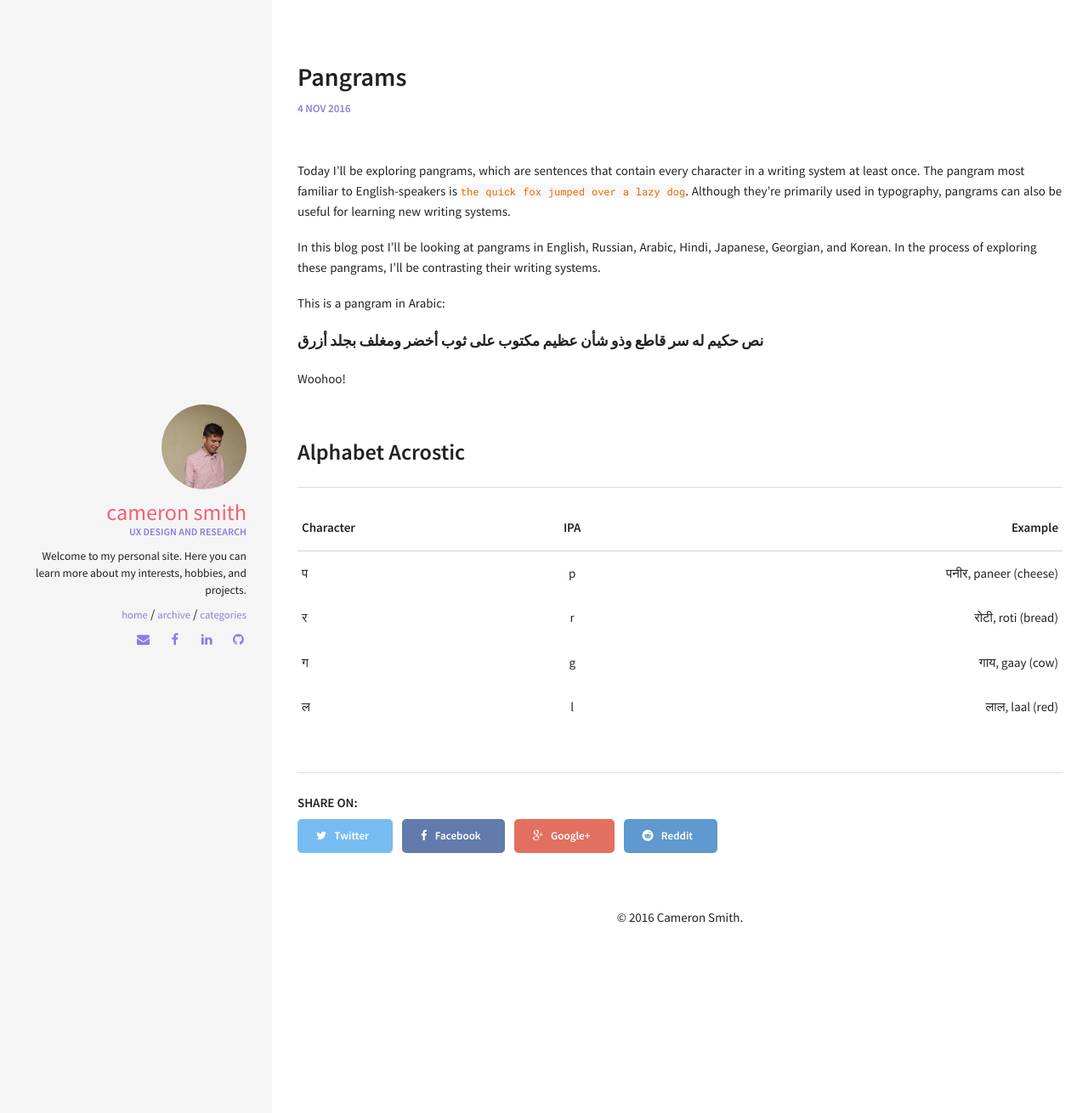
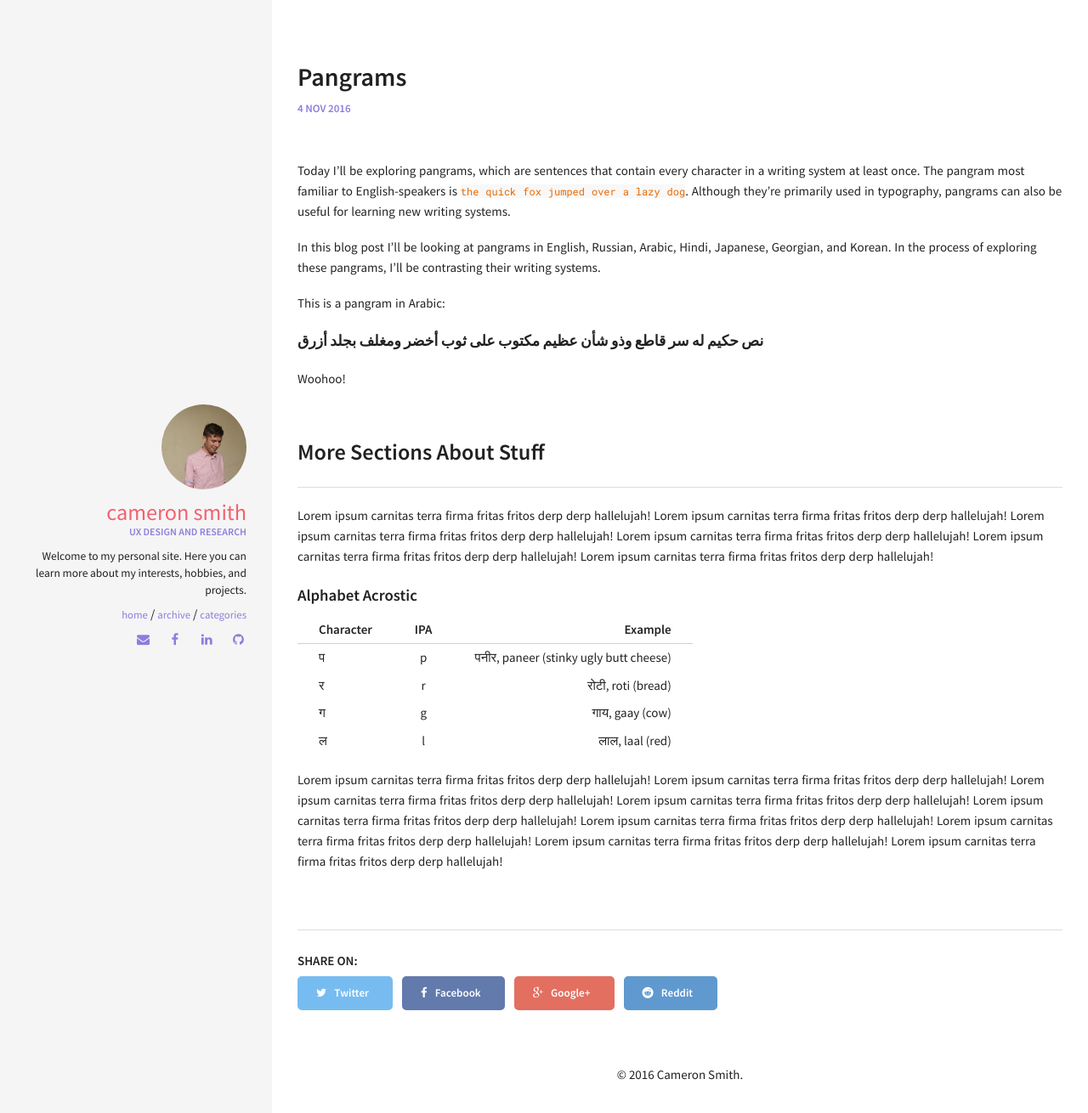
Before and after one commit to camoverride/camoverride.github.io, a Jekyll site: the page built from _posts/2016-11-04-pangrams.md, in a window 1280 px wide. Shown: the top 1310 px of the page at 85% size. Built offline with Jekyll 4.4.1, drawn with Linux system fonts in a browser that asks for light colours.

Commit message:
changed css, improved table alignment

```diff
--- a/_posts/2016-11-04-pangrams.md
+++ b/_posts/2016-11-04-pangrams.md
@@ -16,11 +16,17 @@ This is a pangram in Arabic:
 
 Woohoo!
 
-## Alphabet Acrostic
+## More Sections About Stuff
+
+Lorem ipsum carnitas terra firma fritas fritos derp derp hallelujah! Lorem ipsum carnitas terra firma fritas fritos derp derp hallelujah! Lorem ipsum carnitas terra firma fritas fritos derp derp hallelujah! Lorem ipsum carnitas terra firma fritas fritos derp derp hallelujah! Lorem ipsum carnitas terra firma fritas fritos derp derp hallelujah! Lorem ipsum carnitas terra firma fritas fritos derp derp hallelujah!
+
+<h4>Alphabet Acrostic</h4>
 
 | Character | IPA | Example |
 |:--------|:-------:|--------:|
-| प       | p       | पनीर, paneer (cheese)   |
+| प       | p       | पनीर, paneer (stinky ugly butt cheese)   |
 | र       | r       | रोटी, roti (bread)   |
 | ग       | g       | गाय, gaay (cow)   |
 | ल       | l      | लाल, laal (red)   |
+
+Lorem ipsum carnitas terra firma fritas fritos derp derp hallelujah! Lorem ipsum carnitas terra firma fritas fritos derp derp hallelujah! Lorem ipsum carnitas terra firma fritas fritos derp derp hallelujah! Lorem ipsum carnitas terra firma fritas fritos derp derp hallelujah! Lorem ipsum carnitas terra firma fritas fritos derp derp hallelujah! Lorem ipsum carnitas terra firma fritas fritos derp derp hallelujah! Lorem ipsum carnitas terra firma fritas fritos derp derp hallelujah! Lorem ipsum carnitas terra firma fritas fritos derp derp hallelujah! Lorem ipsum carnitas terra firma fritas fritos derp derp hallelujah!
--- a/_sass/components/_global.scss
+++ b/_sass/components/_global.scss
@@ -38,7 +38,7 @@ td {
   vertical-align: bottom;
 }
 table {
-  width: 100%;
+
   display: table;
   &.bordered > thead > tr,
   &.bordered > tbody > tr {
@@ -71,7 +71,7 @@ thead {
 }
 td,
 th {
-  padding: 15px 5px;
+  padding: 5px 25px;
   display: table-cell;
   text-align: left;
   vertical-align: middle;
```
